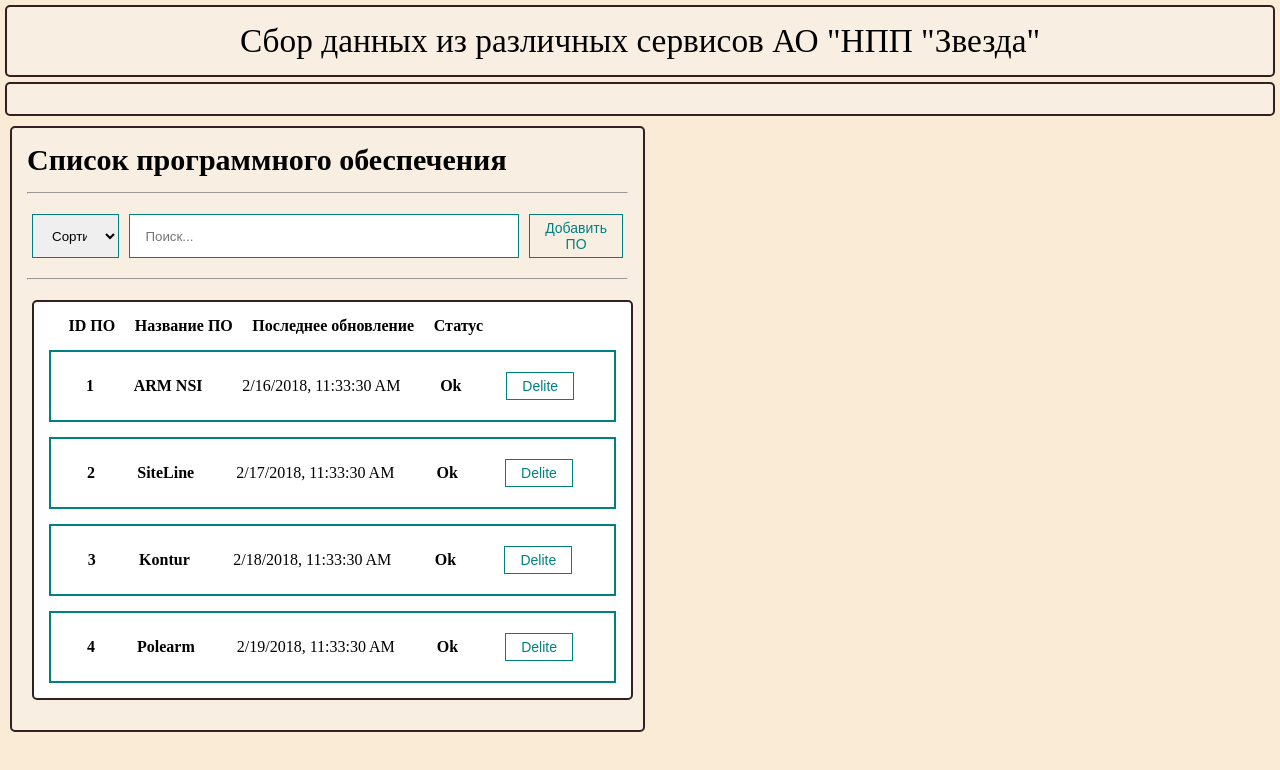
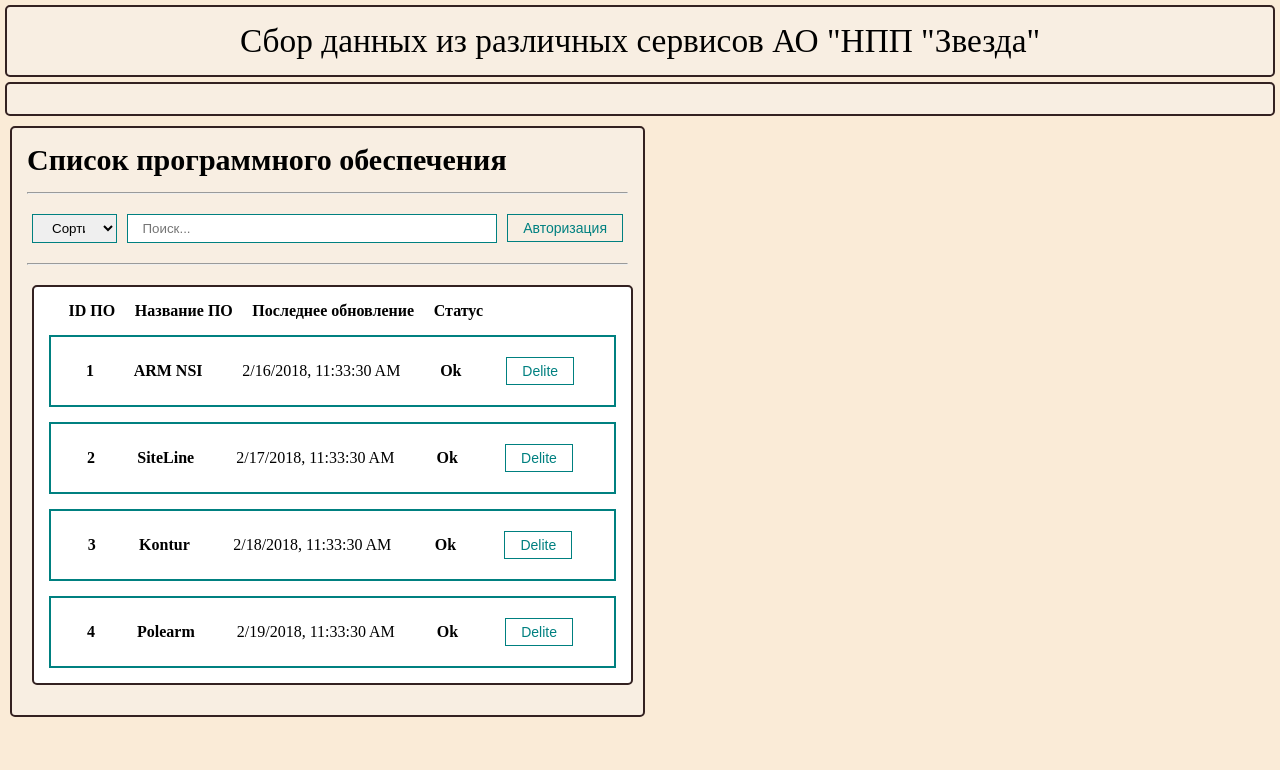
Before and after one commit to wezzzker/diplom, a React (Create React App) app: page / in a window 1280 px wide. Shown: the top 770 px of the page. Built offline with nearby package versions, Linux system fonts and the light colour scheme.

Commit message:
кнопка авторизации

```diff
--- a/src/components/Castom_components/FilterPOs_component/FilterPOs.jsx
+++ b/src/components/Castom_components/FilterPOs_component/FilterPOs.jsx
@@ -19,7 +19,7 @@ const FilterPOs = ({filter, setFilter, setModal}) => {
                 />
                 <Input style={{margin:"5px"}} placeholder="Поиск..." value={filter.query} onChange={e => setFilter({...filter, query: e.target.value})}/>
                 {/*При изменении инпута перезаписывается поле query переменной filter через обработчик событий, значение берется из значения, введенного в инпут */}
-                <Button onClick={() => setModal(true)}>Добавить ПО</Button> {/*с помощью функции изменения состояния, вызываем по клику модальное окно */}
+                <Button onClick={() => setModal(true)}>Авторизация</Button> {/*с помощью функции изменения состояния, вызываем по клику модальное окно */}
         </div>
     );
 };
```
